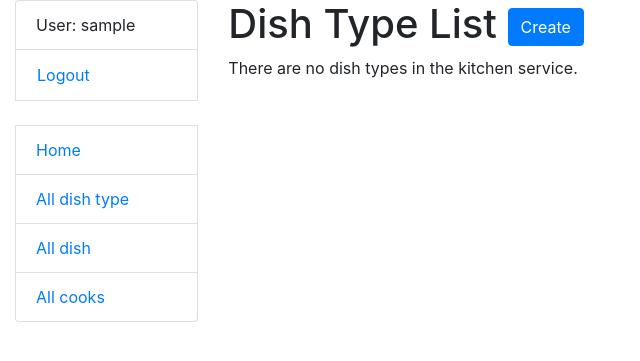
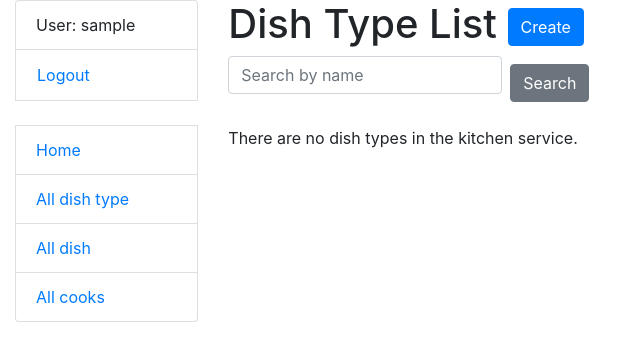
Before and after one commit to SerhiiAm/kitchen-management-system, a Django app: page /menu/dish-type/ in a window 1280 px wide. Shown: the top 361 px of the page, without its empty margins (0-640 px from the left). Run offline with Django 5.2, Linux system fonts and the light colour scheme; the visitor is signed in with stand-in values (Sample User, id 1); data that the repository does not hold is empty; some libraries are stand-ins or nearby versions.

Commit message:
add search forms to dish_typÑÑe.html

```diff
--- a/templates/kitchen/dish_type_list.html
+++ b/templates/kitchen/dish_type_list.html
@@ -1,4 +1,5 @@
 {% extends "base.html" %}
+{% load crispy_forms_filters %}
 
 {% block content %}
   <h1>
@@ -7,6 +8,11 @@
       Create
     </a>
   </h1>
+
+  <form action="" method="get" class="form-inline mb-3">
+    {{ search_form|crispy }}
+    <input type="submit" value="Search" class="btn btn-secondary ml-2">
+  </form>
 
   {% if dish_types_list %}
     <table class="table">
```
